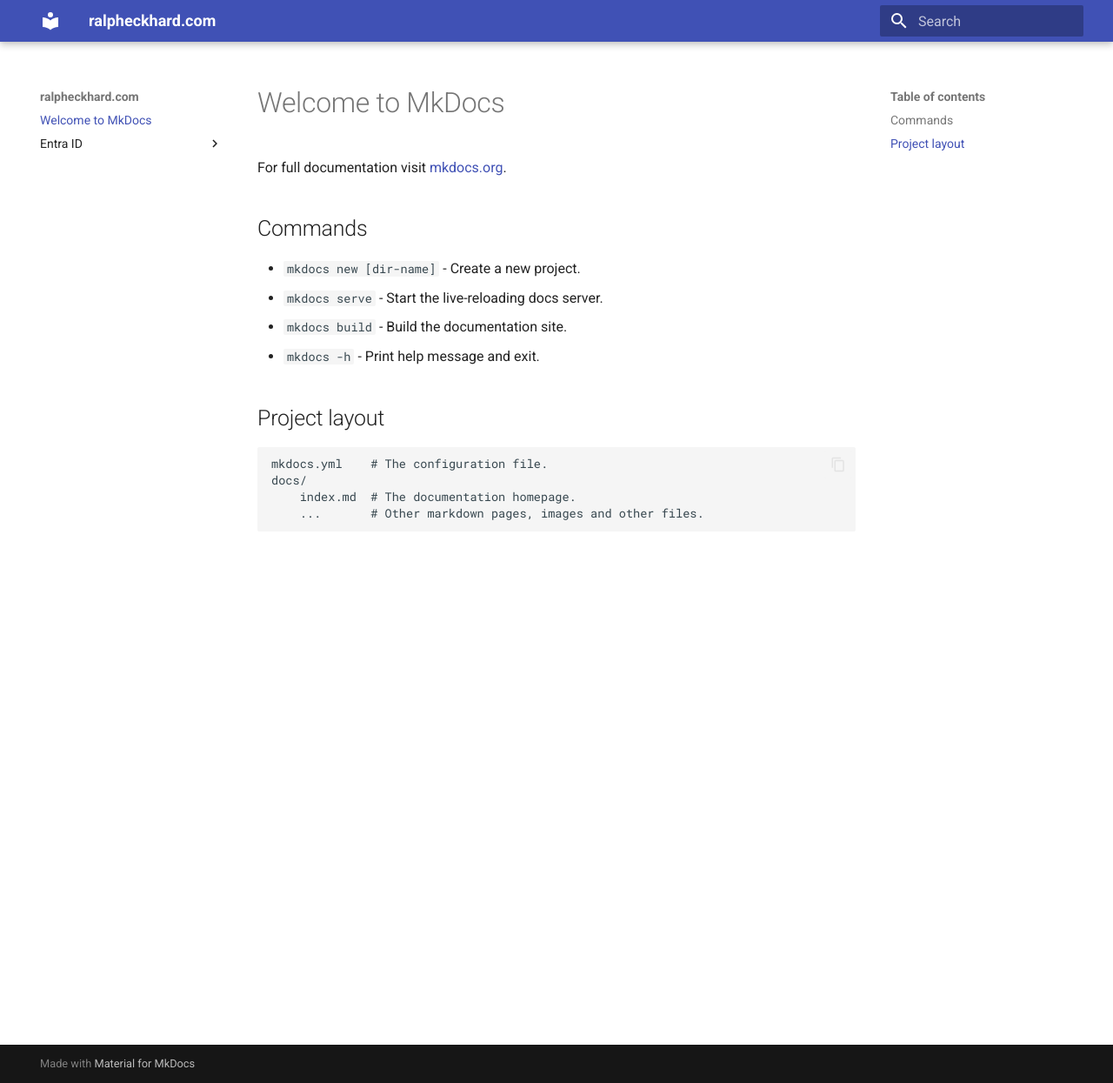
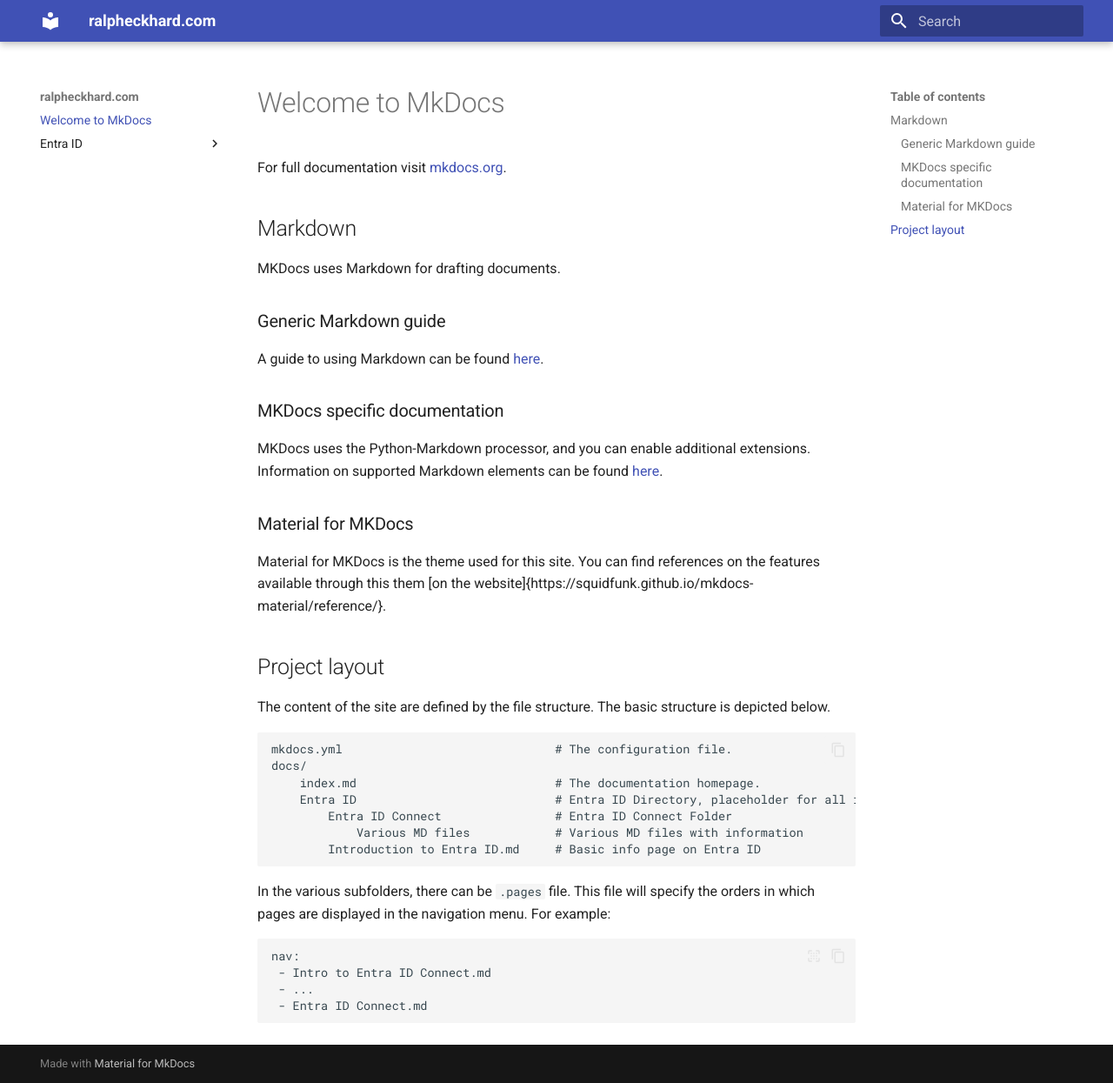
Before and after one commit to ralpje/documentation, an MkDocs documentation site: the page built from docs/index.md, in a window 1280 px wide and 1245 px high. Shown: the whole window at 87% size. Built offline with MkDocs 1.6.1 and Material for MkDocs 9.7.7, drawn with Linux system fonts in a browser that asks for light colours.

Commit message:
Changed main content.

````diff
--- a/docs/index.md
+++ b/docs/index.md
@@ -2,16 +2,38 @@
 
 For full documentation visit [mkdocs.org](https://www.mkdocs.org).
 
-## Commands
+## Markdown
 
-* `mkdocs new [dir-name]` - Create a new project.
-* `mkdocs serve` - Start the live-reloading docs server.
-* `mkdocs build` - Build the documentation site.
-* `mkdocs -h` - Print help message and exit.
+MKDocs uses Markdown for drafting documents.
+
+### Generic Markdown guide
+A guide to using Markdown can be found [here](https://www.markdownguide.org/).
+
+### MKDocs specific documentation
+MKDocs uses the Python-Markdown processor, and you can enable additional extensions. Information on supported Markdown elements can be found [here](https://www.markdownguide.org/tools/mkdocs/#mkdocs-markdown-support).
+
+### Material for MKDocs
+Material for MKDocs is the theme used for this site. You can find references on the features available through this them [on the website]{https://squidfunk.github.io/mkdocs-material/reference/}.
+
 
 ## Project layout
 
-    mkdocs.yml    # The configuration file.
+The content of the site are defined by the file structure. The basic structure is depicted below.
+
+    mkdocs.yml                              # The configuration file.
     docs/
-        index.md  # The documentation homepage.
-        ...       # Other markdown pages, images and other files.
+        index.md                            # The documentation homepage.
+        Entra ID                            # Entra ID Directory, placeholder for all information
+            Entra ID Connect                # Entra ID Connect Folder
+                Various MD files            # Various MD files with information
+            Introduction to Entra ID.md     # Basic info page on Entra ID
+
+In the various subfolders, there can be `.pages` file. This file will specify the orders in which pages are displayed in the navigation menu.
+For example:
+
+```
+nav:
+ - Intro to Entra ID Connect.md
+ - ...
+ - Entra ID Connect.md
+```
````
